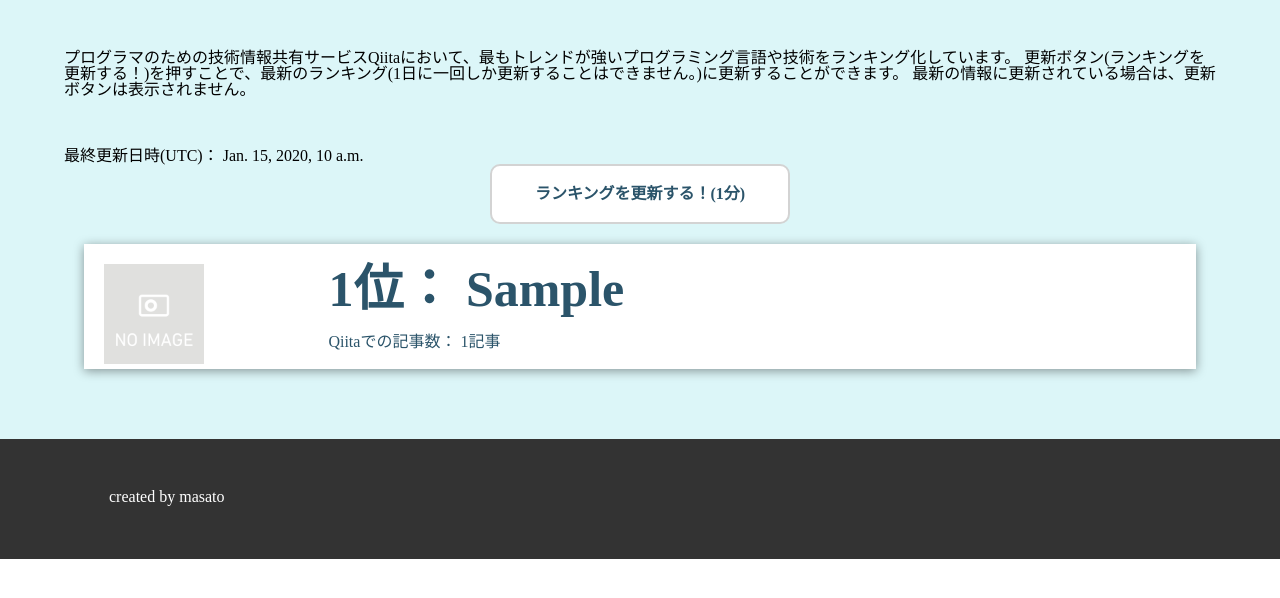
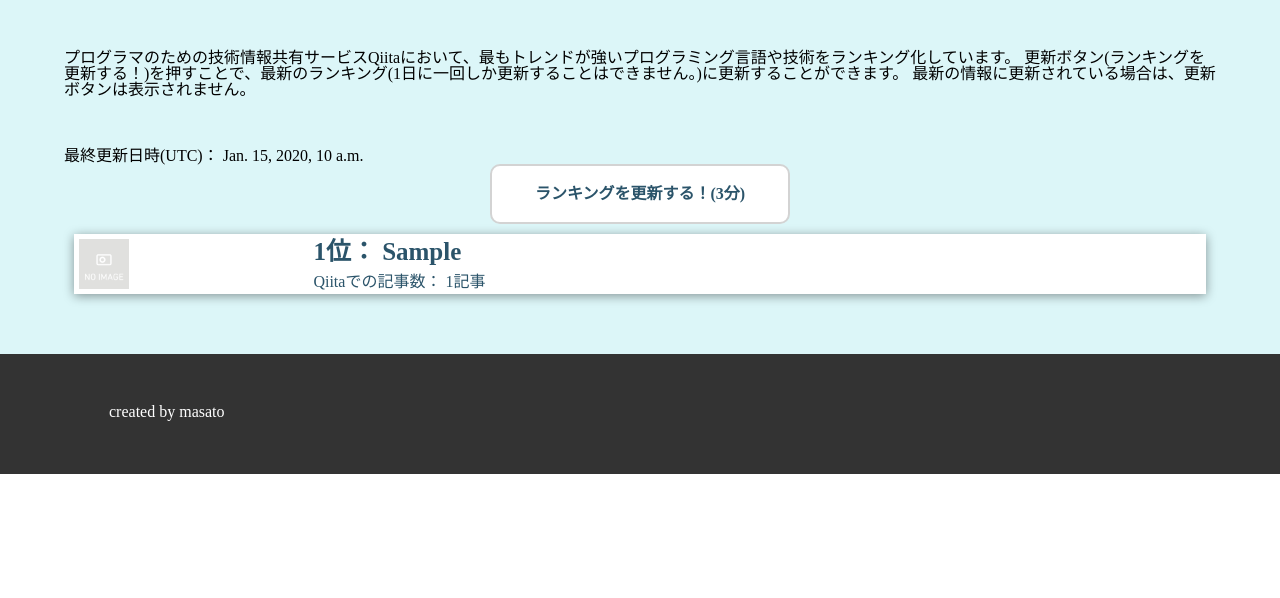
Before and after one commit to masato1230/qiita_app, a Django app: page /longer/ in a window 1280 px wide. Shown: the part 60-658 px from the top of the page. Run offline with Django 3.2, Linux system fonts and the light colour scheme; tables that the repository leaves empty hold one stand-in row (values such as "Sample post").

Commit message:
add longer.css

```diff
--- /dev/null
+++ b/qiita/static/css/longer.css
@@ -0,0 +1,63 @@
+
+
+/* top */
+.top {
+  padding-top: 50px;
+  padding-bottom: 50px;
+  background-color: rgba(139, 224, 230, 0.3);;
+}
+
+.top__desc {
+  margin-bottom: 50px;
+  display: block;
+}
+
+.top__update-button {
+  background-color: #fff;
+  display: block;
+  margin: 0 auto;
+  padding: 20px 30px;
+  border-radius: 10px;
+  border: 2px solid lightgray;
+  color:  rgb(43, 84, 106);
+  font-weight: bold;
+  width: 300px;
+  text-align: center;
+}
+
+.top__cards-wrapper {
+  display: flex;
+  flex-wrap: wrap;
+}
+
+.top__card {
+  width: 100%;
+  margin: 10px;
+  padding: 5px;
+  height: 60px;
+  background-color: rgb(255, 255, 255);
+  box-shadow: rgba(0, 0, 0, 0.4) 0px 2px 10px;
+  transition: all 0.3s ease-in-out 0s;
+  color: rgb(43, 84, 106);
+}
+
+.top__card--inner {
+  display: flex;
+}
+
+.top__card--left {
+  width: 20%;
+  margin-right: 10px;
+}
+
+.top__img {
+  height: 50px;
+  width: auto;
+  max-width: 100%;
+}
+
+.top__card-title {
+  font-weight: bold;
+  margin-bottom: 10px;
+  font-size: 25px;
+}
--- a/qiita_app/templates/qiita_app/longer.html
+++ b/qiita_app/templates/qiita_app/longer.html
@@ -2,7 +2,7 @@
 {% load static %}
 
 {% block customcss %}
-  {% static 'css/home.css' %}
+  {% static 'css/longer.css' %}
 {% endblock customcss %}
 
 {% block content %}
@@ -16,7 +16,7 @@
     </p>
     <p class="top__updated-date">最終更新日時(UTC)：  {{ updated_date }}</p>
     {% if need_update %}
-      <a class="top__update-button" href="{% url 'update' %}">ランキングを更新する！(1分)</a>
+      <a class="top__update-button" href="{% url 'longerUpdate' %}">ランキングを更新する！(3分)</a>
     {% endif %}
     <div class="top__cards-wrapper">
       {% for result in results %}
```
